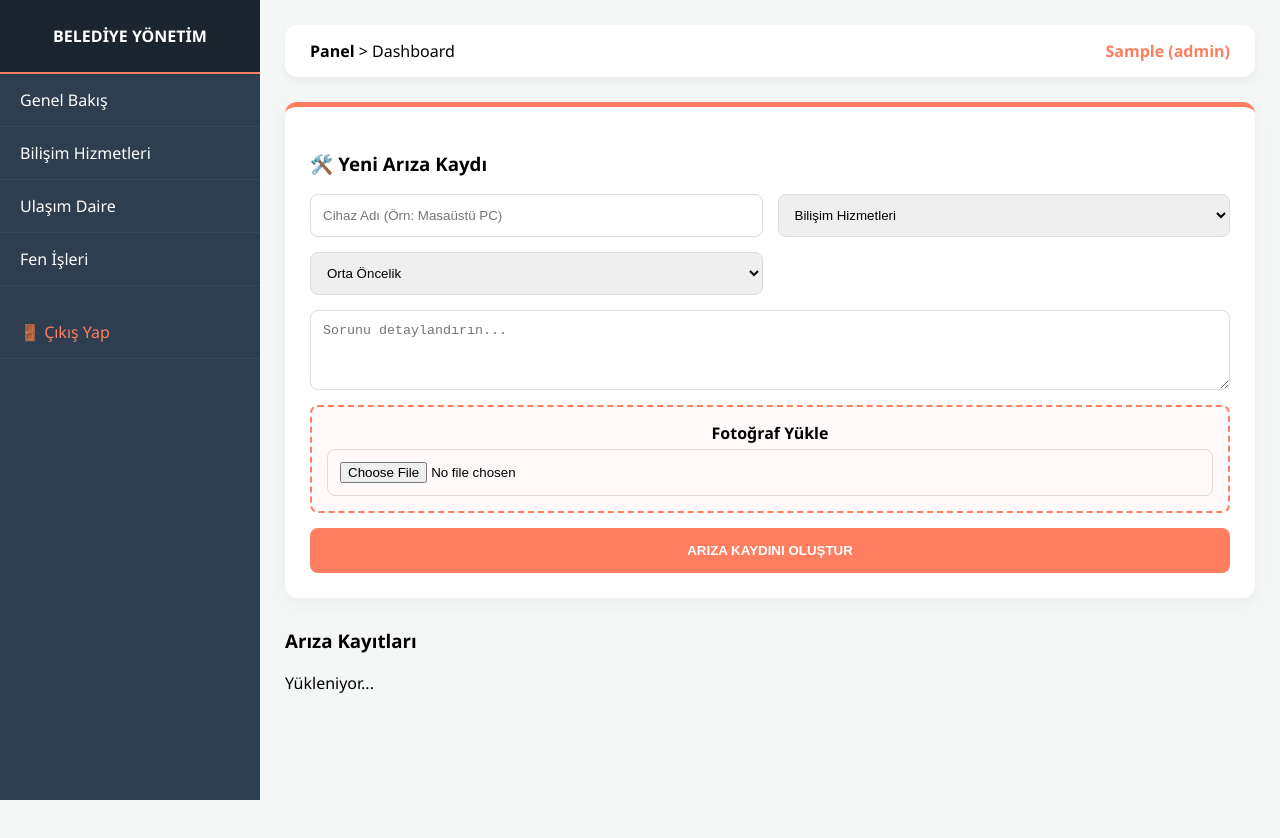
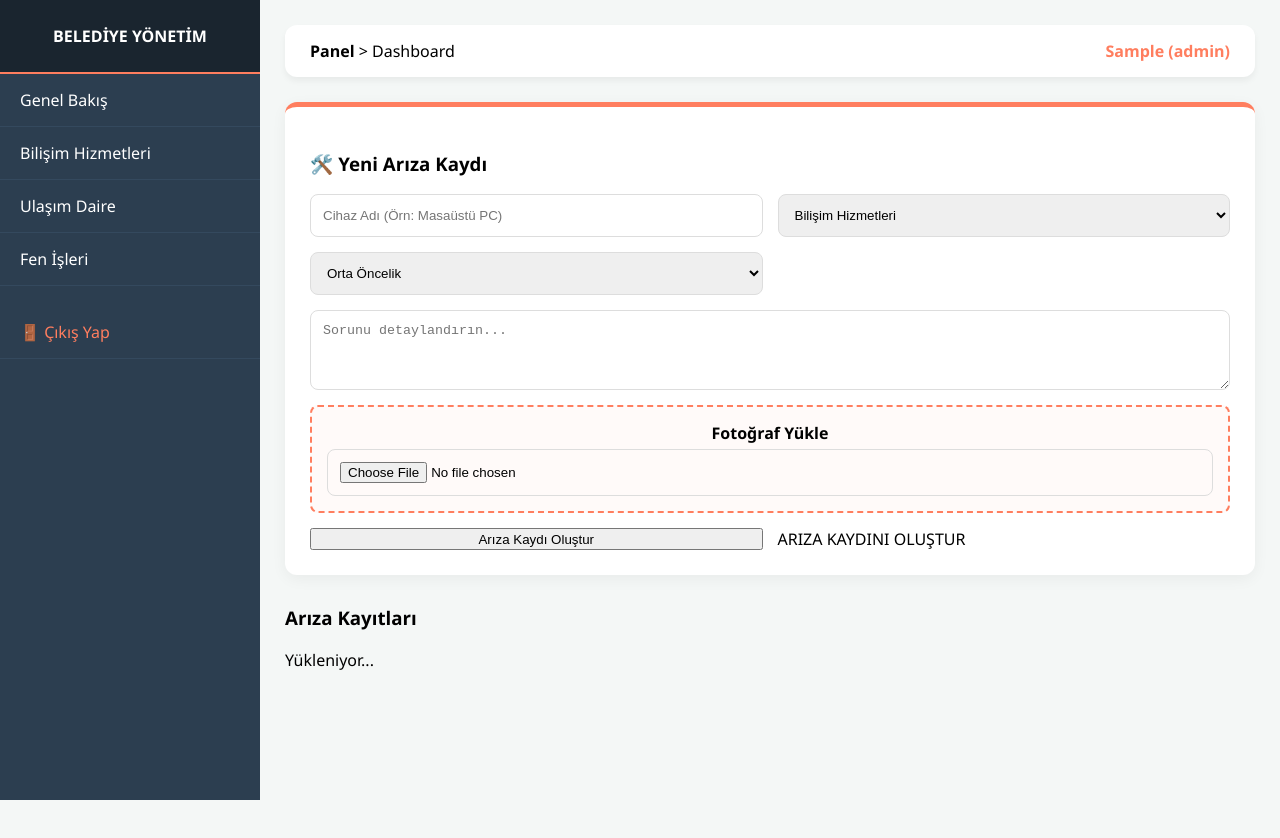
Before and after one commit to sevcansarikaya/Ariza-Takip-web, a website: page ariza-takip-web/public/dashboard.html in a window 1280 px wide. Drawn offline with Linux system fonts and the light colour scheme; sample sign-in values are in the browser's storage.

Commit message:
dashboard buton aktif edildi

```diff
--- a/ariza-takip-web/public/dashboard.html
+++ b/ariza-takip-web/public/dashboard.html
@@ -245,7 +245,7 @@
               <input type="file" id="faultImage" accept="image/*" />
             </div>
 
-            <button type="submit" class="submit-btn">
+            <button type="button" onclick="createFault()">Arıza Kaydı Oluştur</button>
               ARIZA KAYDINI OLUŞTUR
             </button>
           </div>
```
